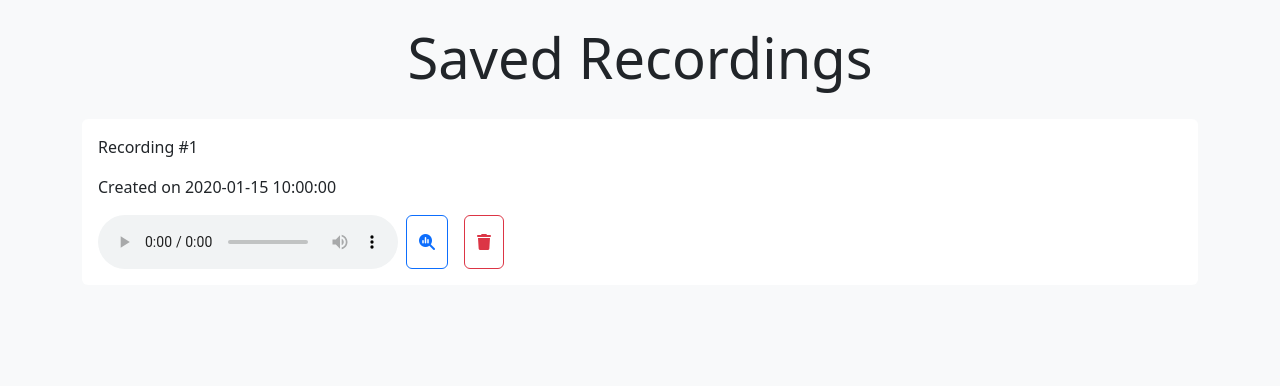
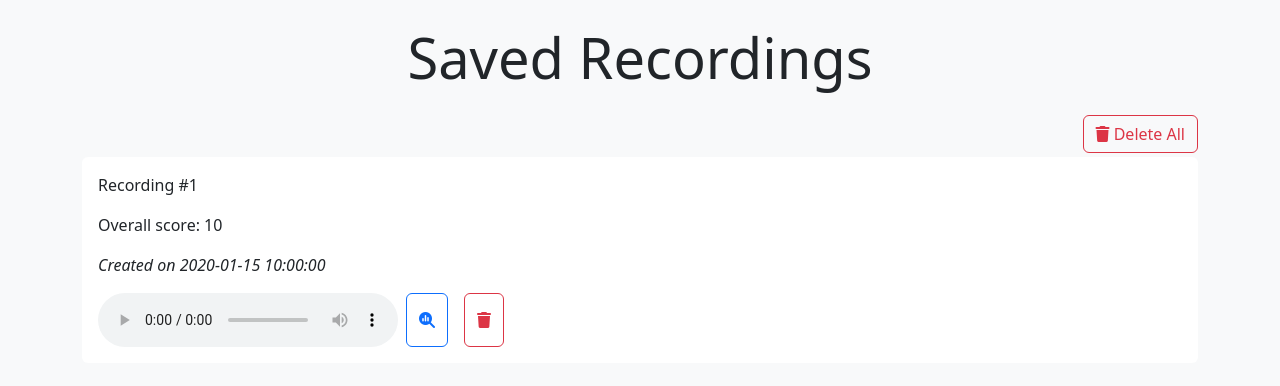
Before and after one commit to gaetanX21/eloquent, a Flask app: page /saved in a window 1280 px wide. Shown: the part 57-443 px from the top of the page. Run offline with Flask 3, Linux system fonts and the light colour scheme; a user stored in the database is signed in; tables that the repository leaves empty hold one stand-in row (values such as "Sample post"); some libraries are stand-ins or nearby versions.

Commit message:
i'm back from UCPA!

```diff
--- a/webapp/myutils.py
+++ b/webapp/myutils.py
@@ -68,8 +68,6 @@ def convert_to_wav(
 def run_performance_report(
     audio_bytes: bytes, sample_rate: int, sample_size: int, locale: str, n_channels: int
 ) -> dict:
-    print("run_performance_report() called")
-
     wav_values, sampling_frequency = sf.read(io.BytesIO(audio_bytes))
 
     # convert to mono (if needed)
@@ -86,36 +84,6 @@ def run_performance_report(
     performance_report = snd.getPerformanceReport()
 
     return performance_report
-
-
-# def run_performance_report_old(audio_bytes: bytes) -> dict:
-#     print("run_performance_report() called")
-
-#     wav_values, sampling_frequency = sf.read(io.BytesIO(audio_bytes))
-#     snd = MySound(wav_values, sampling_frequency)
-#     performance_report = snd.getPerformanceReport()
-#     return performance_report
-
-
-# def run_transcription(
-#     audio_bytes: bytes, sample_rate: int, sample_size: int, locale: str
-# ) -> str:
-#     print("run_transcription() called")
-
-#     recognizer = sr.Recognizer()
-#     sample_width = int(sample_size / 8)
-#     # because sample_size is in bits and sample_width is in bytes
-#     audio_data = sr.AudioData(audio_bytes, sample_rate, sample_width)
-#     # save to wav file
-#     with open("webapp/testing/wav/audioBIS.wav", "wb") as f:
-#         f.write(audio_data.get_wav_data())
-#     try:
-#         print(f"Transcribing audio with locale {locale}")
-#         transcript = recognizer.recognize_google(audio_data, language=locale)
-#         words = word_tokenize(transcript)
-#         return transcript, words
-#     except sr.UnknownValueError:
-#         return "Speech Recognition could not understand audio"
 
 
 class MySound(pm.Sound):
@@ -213,23 +181,30 @@ class MySound(pm.Sound):
         audio_data = sr.AudioData(self.audio_bytes, int(self.sample_rate), sample_width)
         try:
             transcript = recognizer.recognize_google(audio_data, language=self.locale)
-            # print transcript in yellow
-            print("Transcript: " + "\033[93m" + transcript + "\033[0m")
+            myprint(f'Transcript: "{transcript}"', "blue")
             words = word_tokenize(transcript)
             return transcript, words
         except sr.UnknownValueError:
-            return "Speech Recognition could not understand audio"
+            myprint(
+                'Speech Recognition could not understand audio, returning transcript="" and words=[].',
+                "red",
+            )
+            return "", []
 
     def getPerformanceReport(self):
         """Returns a dictionary containing the performance report of the sound."""
-        # print in red
-        print("\033[91m" + "Generating performance report..." + "\033[0m")
+        myprint("Generating performance report...", "blue   ")
+
         # get duration
         duration = self.duration
 
         # get transcript
-        transcript, words = self.getTranscription()
-        words_per_minute = len(words) / (duration / 60)
+        if self.locale == "none":
+            transcript = ""
+            words_per_minute = 0
+        else:
+            transcript, words = self.getTranscription()
+            words_per_minute = len(words) / (duration / 60)
 
         # get speech only
         speech_only = self.getSpeechOnly()
@@ -256,16 +231,23 @@ class MySound(pm.Sound):
         }
         overall_score = self.getOverallScore(report)
         report["overall_score"] = overall_score
+
+        myprint("Performance report generated!", "green")
         return report
 
     def getOverallScore(self, report):
         """Computes the overall score."""
 
         # TODO: improve ffs!
+        # problem: score depends on whether we're using a transcript (using a transcript will always improve the score)
 
         # pe stands for "percentage error"
         terms = {}
-        terms["wpm_pe"] = (report["words_per_minute"] - IDEAL_WPM) / IDEAL_WPM
+
+        if (
+            report["words_per_minute"] != 0
+        ):  # this term exists only if there is a transcript
+            terms["wpm_pe"] = (report["words_per_minute"] - IDEAL_WPM) / IDEAL_WPM
         terms["pitch_std_pe"] = (
             report["pitch_std"] - IDEAL_PITCH_STD
         ) / IDEAL_PITCH_STD
@@ -284,3 +266,21 @@ class MySound(pm.Sound):
         overall_score *= 1000  # bigger is better
 
         return overall_score
+
+
+def myprint(text, color="white"):
+    text = str(text)  # in case we pass a number
+    if color == "red":
+        print("\033[91m" + text + "\033[0m")
+    elif color == "green":
+        print("\033[92m" + text + "\033[0m")
+    elif color == "yellow":
+        print("\033[93m" + text + "\033[0m")
+    elif color == "blue":
+        print("\033[94m" + text + "\033[0m")
+    elif color == "magenta":
+        print("\033[95m" + text + "\033[0m")
+    elif color == "cyan":
+        print("\033[96m" + text + "\033[0m")
+    else:  # if color == "white" or any other value for color
+        print(text)
--- a/webapp/templates/base.html
+++ b/webapp/templates/base.html
@@ -3,6 +3,10 @@
   <head>
     <meta charset="utf-8" lang="en" />
     <meta name="viewport" content="width=device-width, initial-scale=1" />
+    <link
+      rel="stylesheet"
+      href="{{ url_for('static', filename='css/base.css') }}"
+    />
     <link
       rel="stylesheet"
       href="https://cdnjs.cloudflare.com/ajax/libs/bootstrap/5.3.0/css/bootstrap.min.css"
@@ -110,6 +114,8 @@
     </div>
     {% endif %} {% endfor %} {% endif %} {% endwith %}
     <div class="container-fluid p-0">{% block content %} {% endblock %}</div>
+    <!-- div for flashing messages -->
+    <div id="flash-container" class="flash-container"></div>
 
     {% block scripts %} {% endblock %}
   </body>
--- a/webapp/templates/saved.html
+++ b/webapp/templates/saved.html
@@ -2,19 +2,80 @@
 %}
 <div class="container mb-4">
   <h1 class="display-4 text-center my-4">Saved Recordings</h1>
-  <ul class="list-group list-group-flush" id="recordings">
+  <div id="list-recordings">
     {% if user.recordings|length == 0 %}
     <li class="list-group-item">
       <p class="text-center">No recordings saved yet.</p>
     </li>
-    {% endif %} {% for recording in user.recordings %}
+    {% else %}
+    <div class="d-flex justify-content-end">
+      <button
+        type="button"
+        class="btn btn-outline-danger btn-square-md"
+        data-bs-toggle="modal"
+        data-bs-target="#confirmDeleteModal"
+      >
+        <i class="fas fa-trash"></i> Delete All
+      </button>
+    </div>
+
+    <!-- modal (confirmation box for "delete all") -->
+    <div
+      class="modal fade"
+      id="confirmDeleteModal"
+      tabindex="-1"
+      aria-labelledby="confirmDeleteModalLabel"
+      aria-hidden="true"
+    >
+      <div class="modal-dialog modal-dialog-centered">
+        <div class="modal-content">
+          <div class="modal-header">
+            <h5 class="modal-title" id="confirmDeleteModalLabel">
+              Confirm Deletion
+            </h5>
+            <button
+              type="button"
+              class="btn-close"
+              data-bs-dismiss="modal"
+              aria-label="Close"
+            ></button>
+          </div>
+          <div class="modal-body">
+            Are you sure you want to delete all recordings?
+          </div>
+          <div class="modal-footer">
+            <button
+              type="button"
+              class="btn btn-secondary"
+              data-bs-dismiss="modal"
+            >
+              Cancel
+            </button>
+            <button
+              type="button"
+              class="btn btn-danger"
+              id="delete-all-confirm-button"
+            >
+              Delete All
+            </button>
+          </div>
+        </div>
+      </div>
+    </div>
+
+    <ul class="list-group list-group-flush" id="recordings">
+      {% for recording in user.recordings %}
       <li
         class="list-group-item rounded my-1 p-3"
         id="recording-{{ recording.id }}"
       >
         <!-- make the audio data playable in an audio player -->
         <p>Recording #{{ recording.id }}</p>
-      <p>Created on {{ recording.date }}</p>
+        <p>
+          Overall score: {{ recording.performance_report.overall_score|round|int
+          }}
+        </p>
+        <p><i>Created on {{ recording.date }}</i></p>
         <div class="audio-container d-flex justify-content-left">
           <audio controls>
             <source
@@ -42,6 +103,10 @@
       {% endfor %}
     </ul>
   </div>
+
+  {% endif %}
+</div>
 {% endblock %} {% block scripts %}
+<script src="{{ url_for('static', filename='message_flash.js') }}"></script>
 <script src="{{ url_for('static', filename='saved.js') }}"></script>
 {% endblock %}
--- a/webapp/views.py
+++ b/webapp/views.py
@@ -19,14 +19,14 @@ views = Blueprint("views", __name__)
 
 @views.route("/", methods=["GET", "POST"])
 def home():
-    print("/ route hit")
+    myutils.myprint("/ route hit", "yellow")
     return render_template("home.html", user=current_user)
 
 
 @views.route("/delete-recording", methods=["POST"])
 @login_required
 def delete_recording():
-    print("/delete-recording route hit")
+    myutils.myprint("/delete-recording route hit", "yellow")
     data = json.loads(request.data)
     recording_id = data["recordingId"]
     recording = Recording.query.get(recording_id)
@@ -36,29 +36,49 @@ def delete_recording():
                 db.session.delete(recording.performance_report)
             db.session.delete(recording)
             db.session.commit()
-            # flash("Recording deleted successfully", category="success")
 
-    return jsonify({})
+    # if there are no more recordings, refresh page
+    remaining_recordings = Recording.query.filter_by(user_id=current_user.id).all()
+    n_remaining_recordings = len(remaining_recordings)
+    myutils.myprint(n_remaining_recordings, "cyan")
+    ret = jsonify({"n_remaining_recordings": n_remaining_recordings})
+    print(ret)
+    return ret
+
+
+@views.route("/delete_all_recordings", methods=["POST"])
+@login_required
+def delete_all_recordings():
+    myutils.myprint("/delete_all_recordings route hit", "yellow")
+    recordings = Recording.query.filter_by(user_id=current_user.id).all()
+    for recording in recordings:
+        if recording.performance_report:
+            db.session.delete(recording.performance_report)
+        db.session.delete(recording)
+    db.session.commit()
+
+    # refresh page
+    return redirect(url_for("views.saved"))
 
 
 @views.route("/record")
 @login_required
 def record():
-    print("/record route hit")
+    myutils.myprint("/record route hit", "yellow")
     return render_template("record.html", user=current_user)
 
 
 @views.route("/profile")
 @login_required
 def profile():
-    print("/profile route hit")
+    myutils.myprint("/profile route hit", "yellow")
     return render_template("profile.html", user=current_user)
 
 
 @views.route("/upload", methods=["POST"])
 @login_required
 def upload():
-    print("/upload route hit")
+    myutils.myprint("/upload route hit", "yellow")
     audio_file = request.files["audio"]
 
     # add audio file to database
@@ -84,9 +104,8 @@ def upload():
                 audio_blob, sampleRate, sampleSize, locale, numberOfChannels
             )
         except Exception as e:
-            print(e)
-            print("\033[91m" + str(type(e)) + "\033[0m")
-            return "err"
+            myutils.myprint(e, "red")
+            return "upload unsuccessful"
 
         performance_report = PerformanceReport(
             overall_score=performance_overview["overall_score"],
@@ -129,7 +148,7 @@ def upload():
 @views.route("/play_audio/<int:recording_id>")
 @login_required
 def play_audio(recording_id):
-    print("/play_audio route hit")
+    myutils.myprint("/play_audio route hit", "yellow")
     recording = Recording.query.get_or_404(recording_id)
     audio_bytes = recording.audio_blob
     response = make_response(audio_bytes)
@@ -141,14 +160,14 @@ def play_audio(recording_id):
 @views.route("/saved")
 @login_required
 def saved():
-    print("/saved route hit")
+    myutils.myprint("/saved route hit", "yellow")
     return render_template("saved.html", user=current_user)
 
 
 @views.route("/performance_overview")
 @login_required
 def performance_overview():
-    print("/performance_overview route hit")
+    myutils.myprint("/performance_overview route hit", "yellow")
     recording_id = int(
         request.args.get("recording_id")
     )  # careful, arguments passed in URL are strings by default
```
Also changed, not shown: webapp/templates/performance_overview.html (+30 -13 lines), webapp/templates/record.html (+21 -6 lines), 1 other file. Lines whose indentation alone changed are shown as unchanged.
